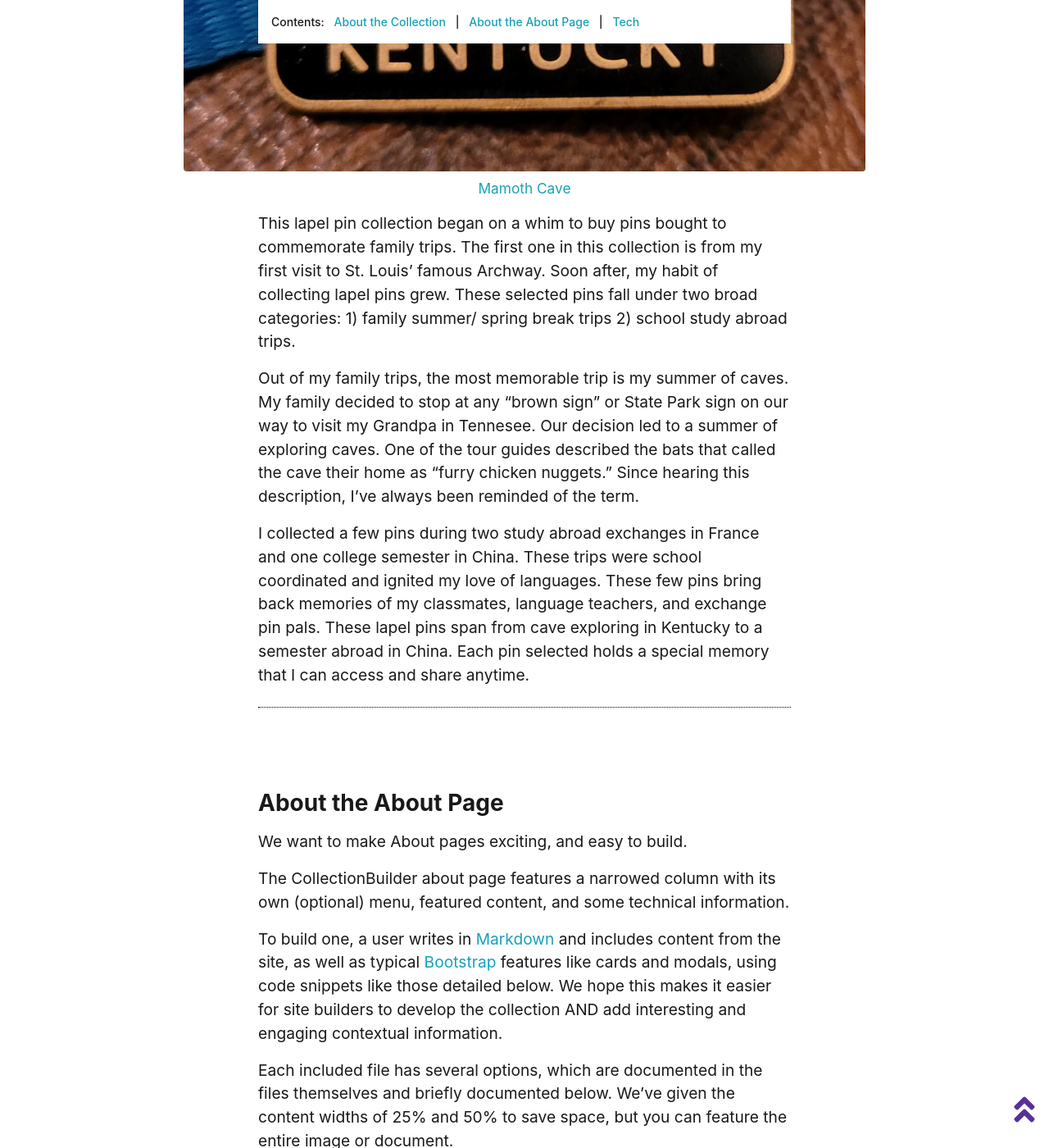
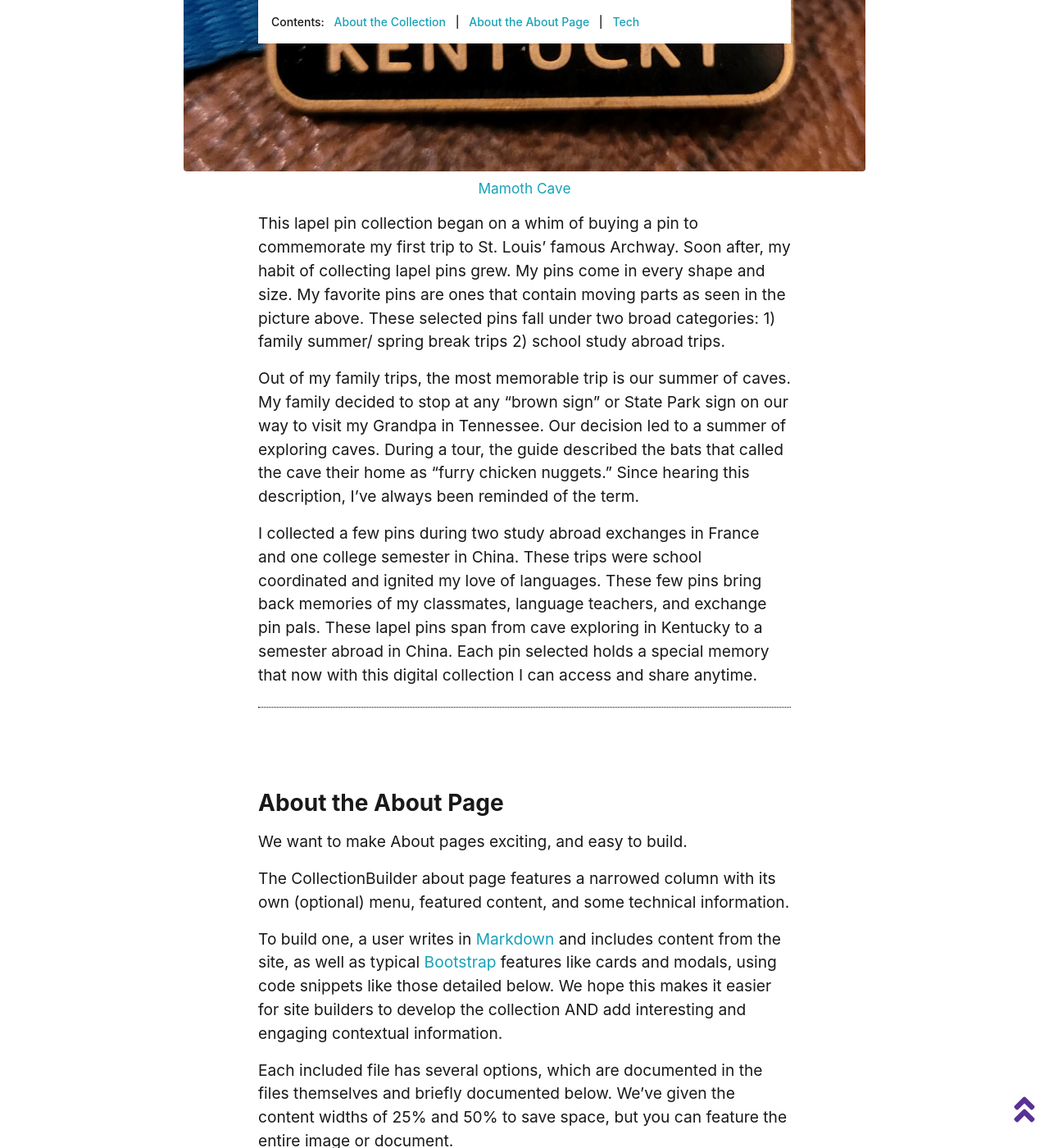
Before and after one commit to Metadata2022/pincollection, a Jekyll site: the page built from pages/about.md, in a window 1280 px wide and 1400 px high, scrolled down 1267 px. Shown: the whole window at 82% size. Built offline with Jekyll 4.4.1, drawn with Linux system fonts in a browser that asks for light colours; nearby versions of some CDN libraries.

Commit message:
updated text description

```diff
--- a/pages/about.md
+++ b/pages/about.md
@@ -16,11 +16,11 @@ credits: true
 
 {% include feature/image.html objectid="coll011" width="75" %}
 
-This lapel pin collection began on a whim to buy pins bought to commemorate family trips. The first one in this collection is from my first visit to St. Louis' famous Archway. Soon after, my habit of collecting lapel pins grew. These selected pins fall under two broad categories: 1) family summer/ spring break trips 2) school study abroad trips.
+This lapel pin collection began on a whim of buying a pin to commemorate my first trip to St. Louis' famous Archway. Soon after, my habit of collecting lapel pins grew. My pins come in every shape and size. My favorite pins are ones that contain moving parts as seen in the picture above. These selected pins fall under two broad categories: 1) family summer/ spring break trips 2) school study abroad trips.
 
-Out of my family trips, the most memorable trip is my summer of caves. My family decided to stop at any "brown sign" or State Park sign on our way to visit my Grandpa in Tennesee. Our decision led to a summer of exploring caves. One of the tour guides described the bats that called the cave their home as "furry chicken nuggets." Since hearing this description, I've always been reminded of the term.
+Out of my family trips, the most memorable trip is our summer of caves. My family decided to stop at any "brown sign" or State Park sign on our way to visit my Grandpa in Tennessee. Our decision led to a summer of exploring caves. During a tour, the guide described the bats that called the cave their home as "furry chicken nuggets." Since hearing this description, I've always been reminded of the term.
 
-I collected a few pins during two study abroad exchanges in France and one college semester in China. These trips were school coordinated and ignited my love of languages. These few pins bring back memories of my classmates, language teachers, and exchange pin pals. These lapel pins span from cave exploring in Kentucky to a semester abroad in China. Each pin selected holds a special memory that I can access and share anytime.
+I collected a few pins during two study abroad exchanges in France and one college semester in China. These trips were school coordinated and ignited my love of languages. These few pins bring back memories of my classmates, language teachers, and exchange pin pals. These lapel pins span from cave exploring in Kentucky to a semester abroad in China. Each pin selected holds a special memory that now with this digital collection I can access and share anytime.
 
 <!-- IMPORTANT!!! DELETE this comment and the include below when you are finished editing this page for your collection. The include below introduces about page features. They will show up on your collection's about page until you delete it.  -->
 {% include cb/about_the_about.md %}
```
